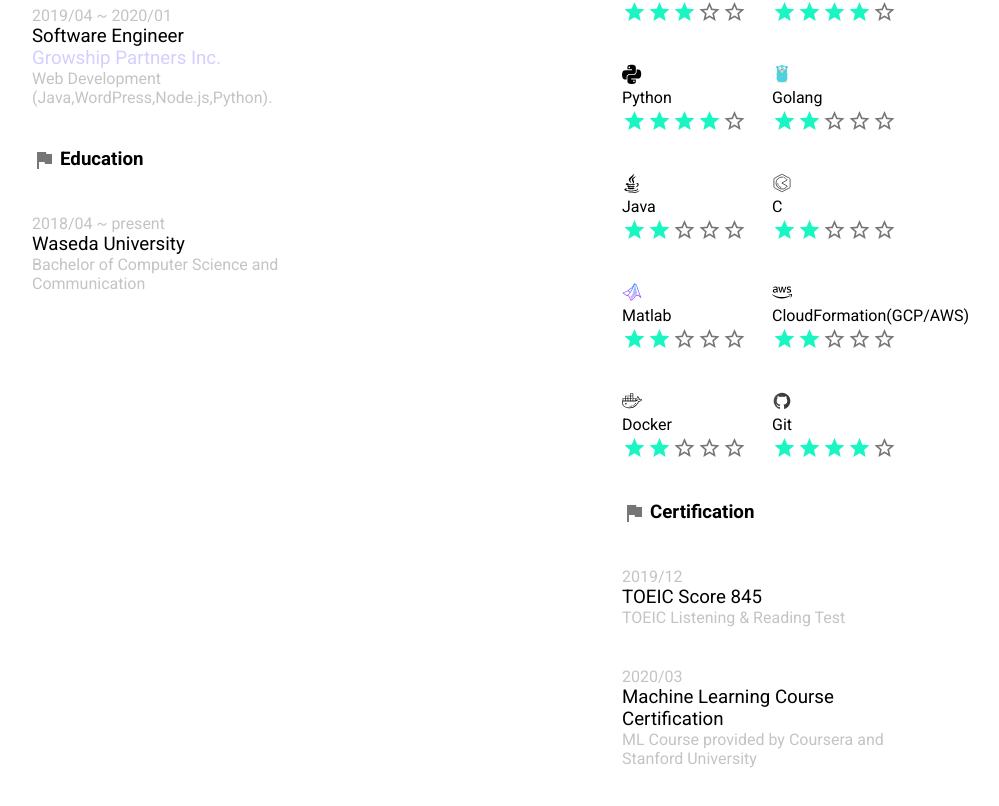
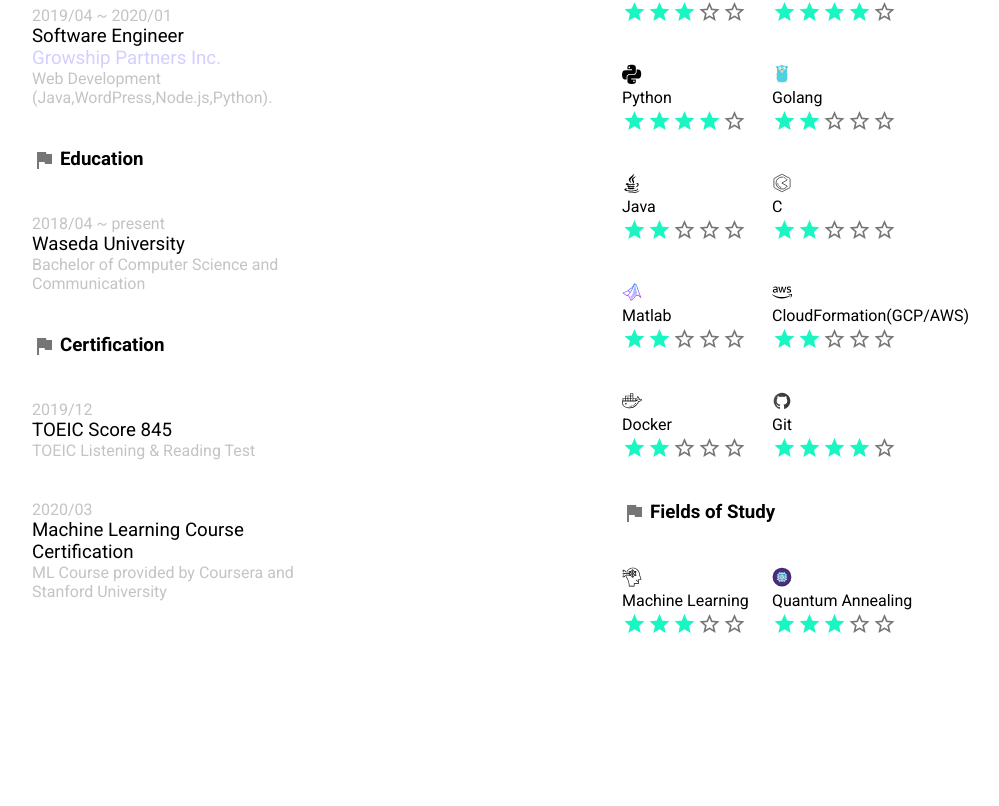
Before and after one commit to YadaYuki/portfolio_me, a Vue app: page /profile in a window 1280 px wide. Shown: the part 589-1395 px from the top of the page, without its empty margins (68-1067 px from the left). After the commit the page ends 1325 px from the top, so only its background shows below. Built offline with nearby package versions, Linux system fonts and the light colour scheme.

Commit message:
add fields of study data

```diff
--- a/src/assets/data/fields_of_study.json
+++ b/src/assets/data/fields_of_study.json
@@ -1,10 +1,12 @@
 [
     {
         "name": "Machine Learning",
-        "level": 2
+        "level": 3,
+        "image_svg": "language_icons/machine-learning.svg"
     },
     {
         "name": "Quantum Annealing",
-        "level": 2
+        "level": 3,
+        "image_svg": "language_icons/quantum-computing.svg"
     }
 ]
--- a/src/components/page/Profile.vue
+++ b/src/components/page/Profile.vue
@@ -9,10 +9,11 @@
         <div>
           <Experience />
           <Education />
+          <Certification />
         </div>
         <div>
           <Skill />
-          <Certification />
+          <FieldsOfStudy />
         </div>
       </div>
     </div>
@@ -40,6 +41,7 @@ import Experience from "@/components/parts/Experience.vue";
 import Education from "@/components/parts/Education.vue";
 import Skill from "@/components/parts/Skill.vue";
 import Certification from "@/components/parts/Certification.vue";
+import FieldsOfStudy from "@/components/parts/FieldsOfStudy.vue"
 
 export default {
   name: "Profile",
@@ -50,7 +52,8 @@ export default {
     Experience,
     Education,
     Certification,
-    Skill
+    Skill,
+    FieldsOfStudy
   },
 };
 </script>
--- /dev/null
+++ b/src/components/parts/FieldsOfStudy.vue
@@ -0,0 +1,33 @@
+<template>
+  <div class="fields_of_study_wrapper">
+      <ProfileSubsectionTitle subsection_title="Fields of Study" />
+      <div class="fields_of_study_item_wrapper">
+      <SkillItem v-for="skill in fields_of_studies" v-bind:skill="skill" :key="skill.id"/>
+      </div>
+  </div>
+</template>
+<script>
+import ProfileSubsectionTitle from "@/components/parts/ProfileSubsectionTitle.vue";
+import SkillItem from "@/components/parts/SkillItem.vue";
+import fields_of_studies from "@/assets/data/fields_of_study.json";
+export default {
+  name: "FieldsOfStudy",
+  components: {
+    ProfileSubsectionTitle,
+    SkillItem,
+  },
+  data: () => {
+    return { fields_of_studies };
+  },
+};
+</script>
+<style lang="scss" scoped>
+.fields_of_study_wrapper {
+  margin-top: 40px;
+  .fields_of_study_item_wrapper {
+    display: flex;
+    justify-content: space-between;
+    flex-wrap: wrap;
+  }
+}
+</style>
```
Also changed, not shown: src/assets/language_icons/machine-learning.svg (added), src/assets/language_icons/quantum-computing.svg (added).
